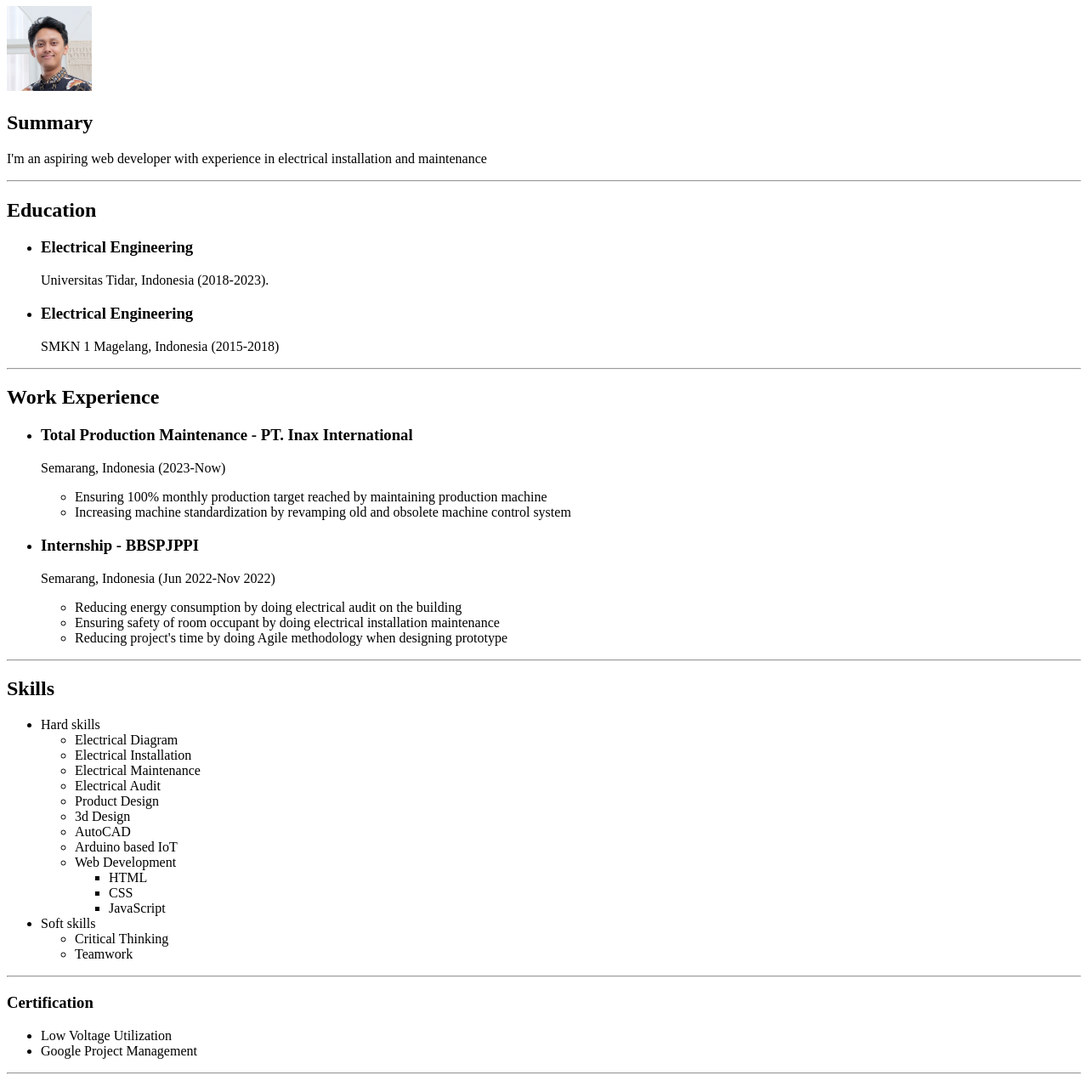
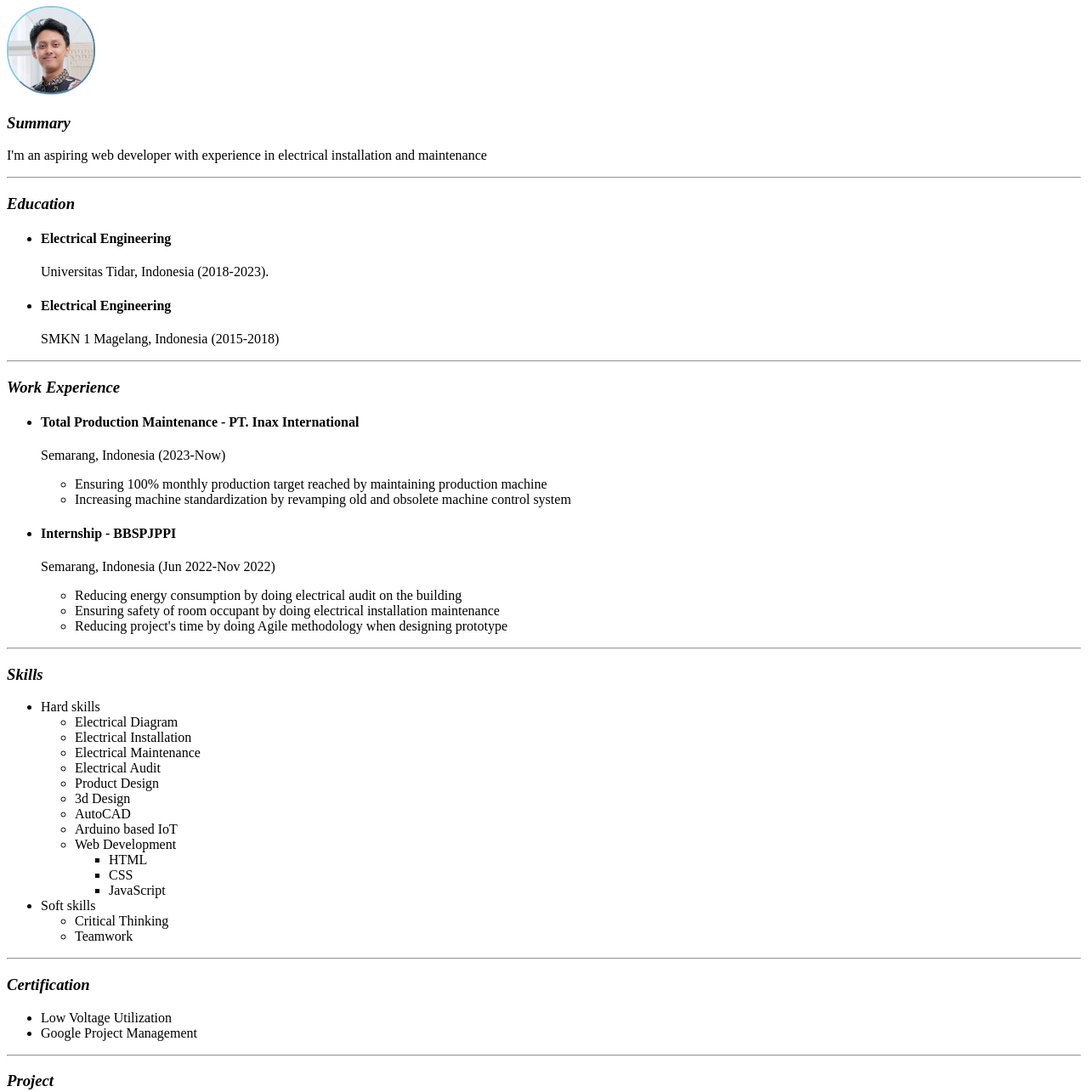
Before and after one commit to Shinkingship/resume, a plain HTML site: page index.html in a window 1280 px wide. Shown: the part 120-1405 px from the top of the page at 85% size. Drawn offline with Linux system fonts and the light colour scheme.

Commit message:
Add files via upload

```diff
--- a/index.html
+++ b/index.html
@@ -9,83 +9,57 @@
     </head>
     <body>
         <h1>Curriculum Vitae</h1>
-        <h2>Aditya Surya</h2>
-        <img src="./assets/images/self.jpg" height="100px" width="100px" />
-        <h2>Summary</h2>
+        <h2 id="name">Aditya Surya</h2>
+        <img id="portrait" src="./assets/images/self.jpg" height="100px" width="100px" alt="self portrait"/>
+        <h3 class="sub-judul">Summary</h3>
         <p>I'm an aspiring web developer with experience in electrical installation and maintenance</p>
         <hr />
-        <h2>Education</h2>
+        <h3 class="sub-judul">Education</h3>
         <ul>
             <li>
-                <h3>Electrical Engineering</h3>
+                <h4>Electrical Engineering</h4>
                 <p>Universitas Tidar, Indonesia (2018-2023).</p>
             </li>
             <li>
-                <h3>Electrical Engineering</h3>
+                <h4>Electrical Engineering</h4>
                 <p>SMKN 1 Magelang, Indonesia (2015-2018)</p>
             </li>
         </ul>
         <hr>
-        <h2>Work Experience</h2>
+        <h3 class="sub-judul">Work Experience</h3>
         <ul>
             <li>
-                <h3>Total Production Maintenance - PT. Inax International</h3>
+                <h4>Total Production Maintenance - PT. Inax International</h4>
                 <p>Semarang, Indonesia (2023-Now)</p>
                 <ul>
-                    <li>
-                        Ensuring 100% monthly production target reached by maintaining production machine
-                    </li>
-                    <li>
-                        Increasing machine standardization by revamping old and obsolete machine control system
-                    </li>
+                    <li>Ensuring 100% monthly production target reached by maintaining production machine                    </li>
+                    <li>Increasing machine standardization by revamping old and obsolete machine control system                    </li>
                 </ul>
             </li>
             <li>
-                <h3>Internship - BBSPJPPI</h3>
+                <h4>Internship - BBSPJPPI</h4>
                 <P>Semarang, Indonesia (Jun 2022-Nov 2022)</P>
                 <ul>
-                    <li>
-                        Reducing energy consumption by doing electrical audit on the building
-                    </li>
-                    <li>
-                        Ensuring safety of room occupant by doing electrical installation maintenance
-                    </li>
-                    <li>
-                        Reducing project's time by doing Agile methodology when designing prototype
-                    </li>
+                    <li>Reducing energy consumption by doing electrical audit on the building</li>
+                    <li>Ensuring safety of room occupant by doing electrical installation maintenance</li>
+                    <li>Reducing project's time by doing Agile methodology when designing prototype</li>
                 </ul>
             </li>
         </ul>
         <hr>
-        <h2>Skills</h2>
+        <h3 class="sub-judul">Skills</h3>
         <ul>
             <li>
                 Hard skills
                 <ul>
-                    <li>
-                        Electrical Diagram
-                    </li>
-                    <li>
-                        Electrical Installation
-                    </li>
-                    <li>
-                        Electrical Maintenance
-                    </li>
-                    <li>
-                        Electrical Audit
-                    </li>
-                    <li>
-                        Product Design
-                    </li>
-                    <li>
-                        3d Design
-                    </li>
-                    <li>
-                        AutoCAD
-                    </li>
-                    <li>
-                        Arduino based IoT
-                    </li>
+                    <li>Electrical Diagram</li>
+                    <li>Electrical Installation</li>
+                    <li>Electrical Maintenance</li>
+                    <li>Electrical Audit</li>
+                    <li>Product Design</li>
+                    <li>3d Design</li>
+                    <li>AutoCAD</li>
+                    <li>Arduino based IoT</li>
                     <li>
                         Web Development
                         <ul>
@@ -105,20 +79,19 @@
             </li>
         </ul>
         <hr>
-        <h3>Certification</h3>
+        <h3 class="sub-judul">Certification</h3>
         <ul>
             <li>Low Voltage Utilization</li>
             <li>Google Project Management</li>
-
         </ul>
         <hr>
-        <h3>Project</h3>
+        <h3 class="sub-judul">Project</h3>
         <ul>
             <li>Arduino based science practical tool for middle school</li>
             <li>Web development project (on process)</li>
         </ul>
         <hr>
-        <h3>Other</h3>
+        <h3 class="sub-judul">Other</h3>
         <ul>
             <li>
                 <a href="https://shinkingship.github.io/html-portfolio/">Web development portfolio</a>
--- a/style.css
+++ b/style.css
@@ -1 +1,4 @@
-h1{text-align: center};
+h1{text-align: center;}
+h2{font-weight: bolder;}
+#portrait{ border-radius:50px; -webkit-border-radius:50px; -moz-border-radius:50px; -ms-border-radius:50px; -o-border-radius:50px; border-color: skyblue; border-width: 2px; border-style: outset;}
+.sub-judul{font-style: italic;}
```
